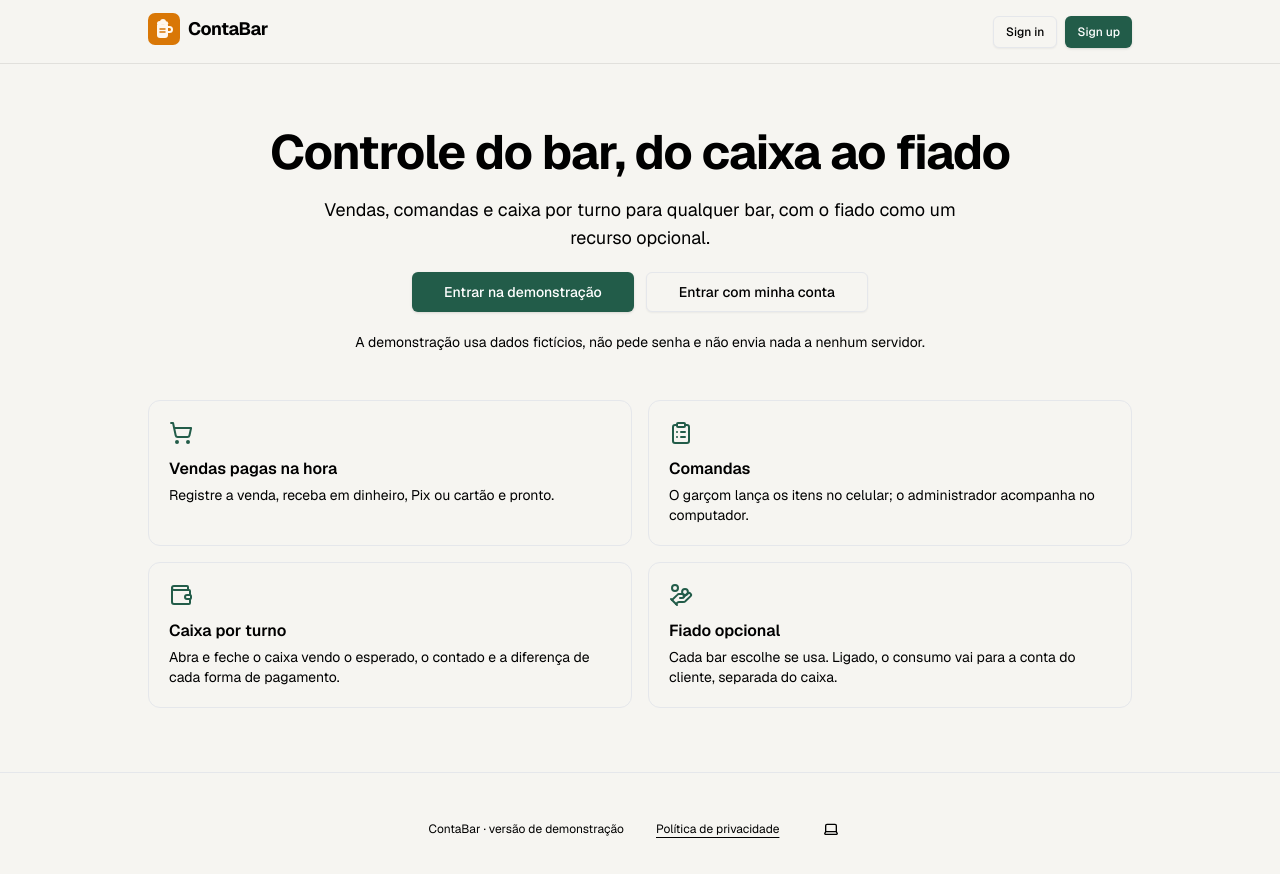
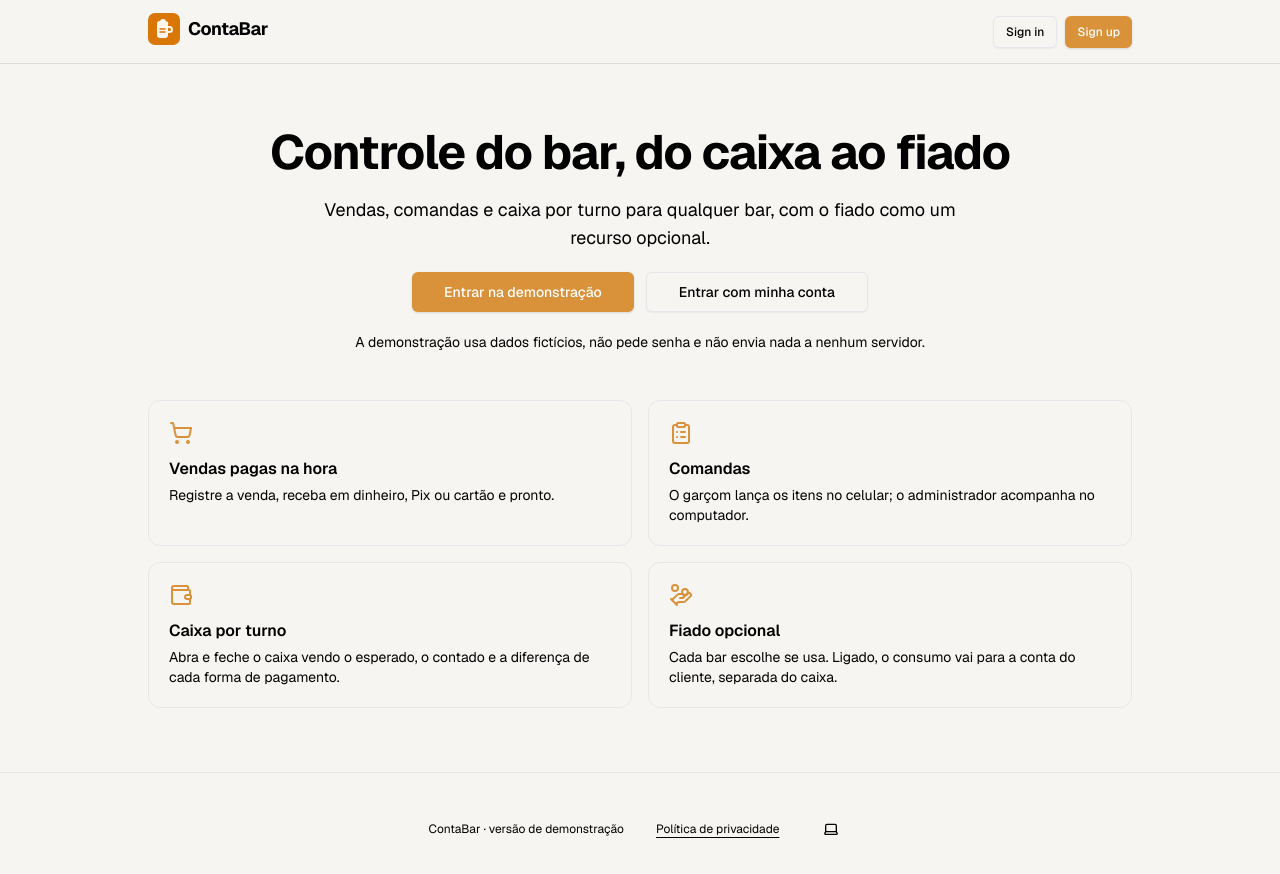
Before and after one commit to Erick-Gaeski/BarDoJ-App, a Next.js app in the folder contabar/: page / in a window 1280 px wide. Shown: the top 874 px of the page. Built offline with nearby package versions, Linux system fonts and the light colour scheme; no server answers.

Commit message:
Fix primary text color

```diff
--- a/contabar/tailwind.config.ts
+++ b/contabar/tailwind.config.ts
@@ -27,16 +27,16 @@ export default {
           outlineVariant: '#534434',
           surfaceTint: '#ffb95f',
           primary: {
-            DEFAULT: '#225C49',
+            DEFAULT: '#D9913A',
             foreground: '#FFFFFF',
           },
           onPrimary: '#FFFFFF',
-          primaryContainer: '#f59e0b',
+          primaryContainer: '#E6A860',
           // custom color tokens for new palette
-          foreground: '#262923',
-          secondary: '#5E665F',
+          foreground: '#000000',
+          secondary: '#E6A860',
           accent: '#D9913A',
-          onAccent: '#262923',
+          onAccent: '#FFFFFF',
           border: '#E3E0D7',
           onPrimaryContainer: '#613b00',
           inversePrimary: '#855300',
@@ -66,6 +66,8 @@ export default {
           onTertiaryFixedVariant: '#005236',
           background: '#F6F5F1',
           onBackground: '#000000',
+          button: '#D9913A',
+          buttonForeground: '#FFFFFF',
           surfaceVariant: '#FBFCFA',
         // removed duplicate
 
```
